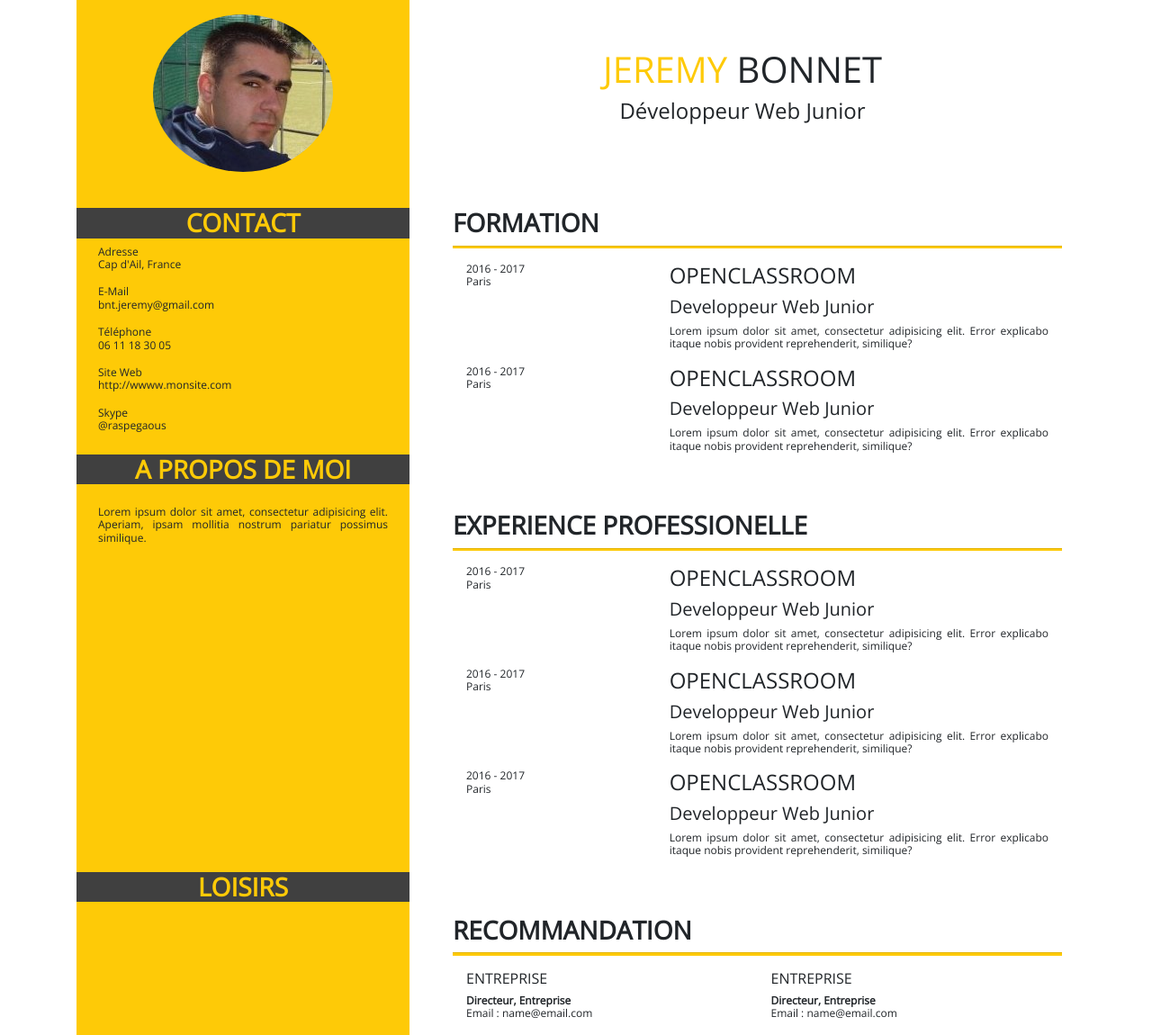
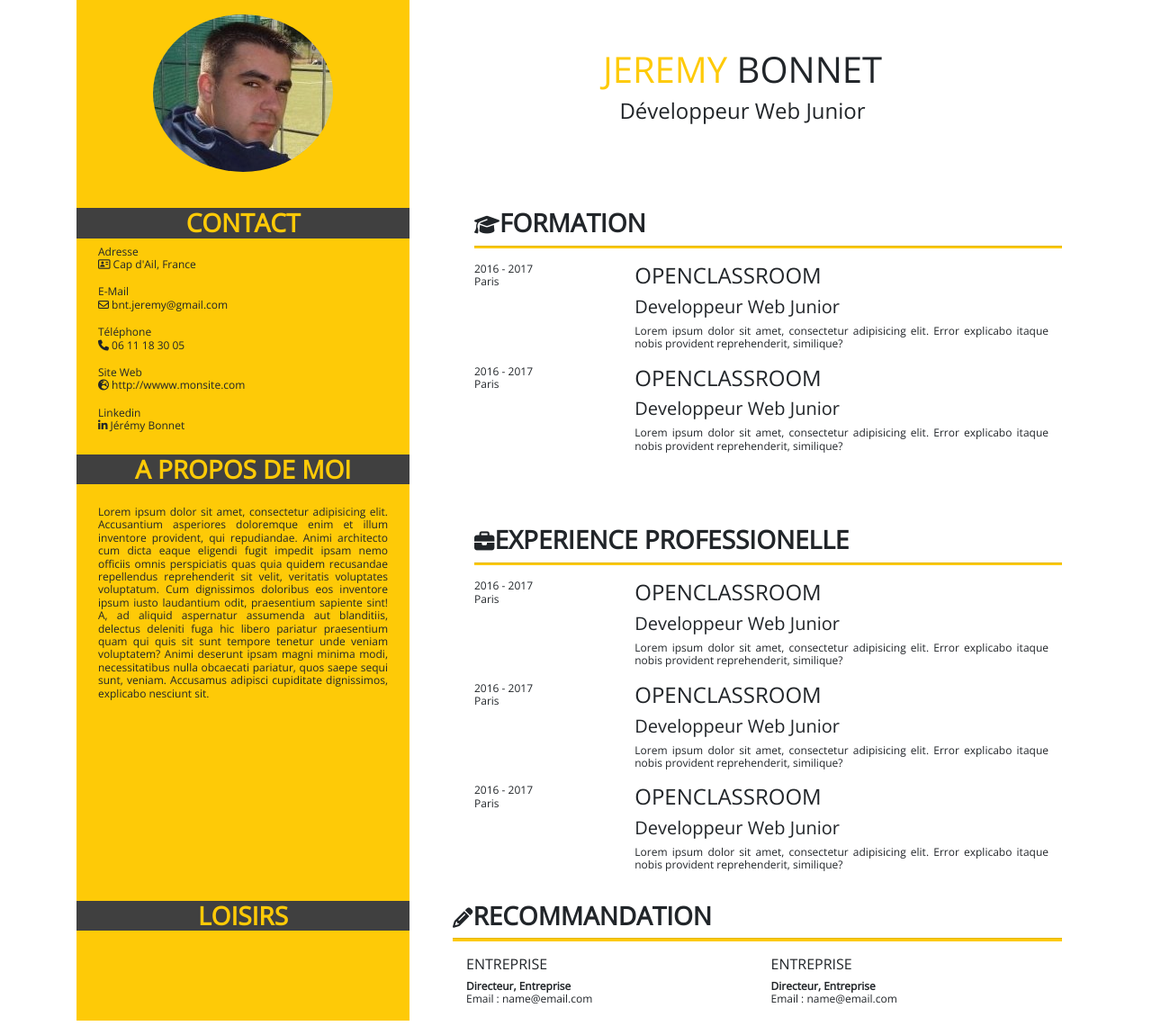
Before and after one commit to Raspegaous/OC-DWJ-P1, a plain HTML site: page index.html in a window 1280 px wide. Shown: the whole page at 90% size. Drawn offline with nearby package versions, Linux system fonts and the light colour scheme.

Commit message:
Insertion icones

```diff
--- a/css/app.css
+++ b/css/app.css
@@ -32,6 +32,9 @@ p {
 a {
     color: inherit;
 }
+ul:first-child {
+    list-style: circle;
+}
 .work {
     font-size: 2em;
 }
@@ -39,3 +42,6 @@ a {
     width: 3em;
     line-height: 0;
 }
+article i {
+    font-size: 0.8em;
+}
--- a/index.html
+++ b/index.html
@@ -9,6 +9,7 @@
     <link href="https://fonts.googleapis.com/css?family=Open+Sans&display=swap" rel="stylesheet">
     <link rel="stylesheet" href="https://stackpath.bootstrapcdn.com/bootstrap/4.4.1/css/bootstrap.min.css" integrity="sha384-Vkoo8x4CGsO3+Hhxv8T/Q5PaXtkKtu6ug5TOeNV6gBiFeWPGFN9MuhOf23Q9Ifjh" crossorigin="anonymous">
     <link rel="stylesheet" href="/css/app.css" type="text/css">
+    <script src="https://kit.fontawesome.com/462f7003cc.js" crossorigin="anonymous" defer></script>
     <title>Curriculum Vitae - Jérémy BONNET</title>
 </head>
 <body>
@@ -27,98 +28,92 @@
             <div class="mt-4">
                 <h3>CONTACT</h3>
                 <address class="ml-4">
-                    <p>Adresse <br>Cap d'Ail, France</p>
+                    <p>Adresse <br><i class="far fa-address-card"></i> Cap d'Ail, France</p>
                     <p>E-Mail <br>
-                        <a href="mailto:bnt.jeremy@gmail.com">bnt.jeremy@gmail.com</a>
+                        <a href="mailto:bnt.jeremy@gmail.com"><i class="far fa-envelope"></i> bnt.jeremy@gmail.com</a>
                     </p>
                     <p>Téléphone<br>
-                        <a href="tel:0611183005">06 11 18 30 05</a>
+                        <a href="tel:0611183005"><i class="fas fa-phone"></i> 06 11 18 30 05</a>
                     </p>
                     <p>Site Web <br>
-                        <a href="#">http://wwww.monsite.com</a>
+                        <a href="#" target="_blank"><i class="fas fa-globe-europe"></i> http://wwww.monsite.com</a>
                     </p>
-                    <p>Skype <br>
-                        @raspegaous
+                    <p>Linkedin <br>
+                        <a href="https://www.linkedin.com/in/jérémy-bonnet-10bb501a3" target="_blank"><i class="fab fa-linkedin-in"></i> Jérémy Bonnet</a>
                     </p>
                 </address>
             </div>
             <div class="mt-4 pb-4">
                 <h3>A PROPOS DE MOI</h3>
-                <p class="m-4 text-justify">Lorem ipsum dolor sit amet, consectetur adipisicing elit. Aperiam, ipsam mollitia nostrum pariatur possimus similique.</p>
+                <p class="m-4 text-justify">Lorem ipsum dolor sit amet, consectetur adipisicing elit. Accusantium asperiores doloremque enim et illum inventore provident, qui repudiandae. Animi architecto cum dicta eaque eligendi fugit impedit ipsam nemo officiis omnis perspiciatis quas quia quidem recusandae repellendus reprehenderit sit velit, veritatis voluptates voluptatum. Cum dignissimos doloribus eos inventore ipsum iusto laudantium odit, praesentium sapiente sint! A, ad aliquid aspernatur assumenda aut blanditiis, delectus deleniti fuga hic libero pariatur praesentium quam qui quis sit sunt tempore tenetur unde veniam voluptatem? Animi deserunt ipsam magni minima modi, necessitatibus nulla obcaecati pariatur, quos saepe sequi sunt, veniam. Accusamus adipisci cupiditate dignissimos, explicabo nesciunt sit.</p>
             </div>
         </aside>
-        <div class="col-sm-8 d-flex flex-column mt-4 pl-5">
-            <article class="">
-                <h3>FORMATION</h3>
+        <div class="col-sm-8 d-sm-flex flex-column mt-4 pl-4">
+            <article class="ml-5">
+                <h3><i class="fas fa-graduation-cap"></i>FORMATION</h3>
                 <hr>
-                <div class="d-sm-flex">
-                    <div class="col-sm-4">
-                        <p>2016 - 2017 <br>Paris</p>
-                    </div>
-                    <div class="col-sm-8">
+                <ul class="p-0">
+                    <li class="d-sm-flex">
+                        <p class="col-sm-3 p-0">2016 - 2017 <br>Paris</p>
+                        <div class="col-sm-9">
                             <h4>OPENCLASSROOM</h4>
                             <h5>Developpeur Web Junior</h5>
                             <p>Lorem ipsum dolor sit amet, consectetur adipisicing elit. Error explicabo itaque nobis provident reprehenderit, similique?</p>
                         </div>
-                </div>
-                <div class="d-sm-flex">
-                    <div class="col-sm-4">
-                        <p>2016 - 2017 <br>Paris</p>
-                    </div>
-                    <div class="col-sm-8">
+                    </li>
+                    <li class="d-sm-flex">
+                        <p class="col-sm-3 p-0">2016 - 2017 <br>Paris</p>
+                        <div class="col-sm-9">
                             <h4>OPENCLASSROOM</h4>
                             <h5>Developpeur Web Junior</h5>
                             <p>Lorem ipsum dolor sit amet, consectetur adipisicing elit. Error explicabo itaque nobis provident reprehenderit, similique?</p>
                         </div>
-                </div>
+                    </li>
+                </ul>
             </article>
-            <article class="mt-5">
-                <h3>EXPERIENCE PROFESSIONELLE</h3>
+            <article class="mt-5 ml-5">
+                <h3><i class="fas fa-briefcase"></i>EXPERIENCE PROFESSIONELLE</h3>
                 <hr>
-                <div class="d-sm-flex">
-                    <div class="col-sm-4">
-                        <p>2016 - 2017 <br>Paris</p>
-                    </div>
-                    <div class="col-sm-8">
+                <ul class="p-0">
+                    <li class="d-sm-flex">
+                        <p class="col-sm-3 p-0">2016 - 2017 <br>Paris</p>
+                        <div class="col-sm-9">
                             <h4>OPENCLASSROOM</h4>
                             <h5>Developpeur Web Junior</h5>
                             <p>Lorem ipsum dolor sit amet, consectetur adipisicing elit. Error explicabo itaque nobis provident reprehenderit, similique?</p>
                         </div>
-                </div>
-                <div class="d-sm-flex">
-                    <div class="col-sm-4">
-                        <p>2016 - 2017 <br>Paris</p>
-                    </div>
-                    <div class="col-sm-8">
+                    </li>
+                    <li class="d-sm-flex">
+                            <p class="col-sm-3 p-0">2016 - 2017 <br>Paris</p>
+                        <div class="col-sm-9">
                             <h4>OPENCLASSROOM</h4>
                             <h5>Developpeur Web Junior</h5>
                             <p>Lorem ipsum dolor sit amet, consectetur adipisicing elit. Error explicabo itaque nobis provident reprehenderit, similique?</p>
                         </div>
-                </div>
-                <div class="d-sm-flex">
-                    <div class="col-sm-4">
-                        <p>2016 - 2017 <br>Paris</p>
-                    </div>
-                    <div class="col-sm-8">
+                    </li>
+                    <li class="d-sm-flex">
+                        <p class="col-sm-3 p-0">2016 - 2017 <br>Paris</p>
+                        <div class="col-sm-9">
                             <h4>OPENCLASSROOM</h4>
                             <h5>Developpeur Web Junior</h5>
                             <p>Lorem ipsum dolor sit amet, consectetur adipisicing elit. Error explicabo itaque nobis provident reprehenderit, similique?</p>
                         </div>
-                </div>
+                    </li>
+                </ul>
             </article>
         </div>
     </section>
     <footer class="d-sm-flex flex-row">
-        <article class="col-sm-8 pl-5 mt-5">
-            <h3>RECOMMANDATION</h3>
+        <article class="col-sm-8 pl-5">
+            <h3><i class="fas fa-pencil-alt"></i>RECOMMANDATION</h3>
             <hr>
             <div class="d-sm-flex">
-                <div class="col">
+                <div class="col-sm-6">
                     <h6>ENTREPRISE</h6>
                     <strong>Directeur, Entreprise</strong>
                     <p>Email : name@email.com</p>
                 </div>
-                <div class="col">
+                <div class="col-sm-6">
                     <h6>ENTREPRISE</h6>
                     <strong>Directeur, Entreprise</strong>
                     <p>Email : name@email.com</p>
```
Lines whose indentation alone changed are shown as unchanged.
